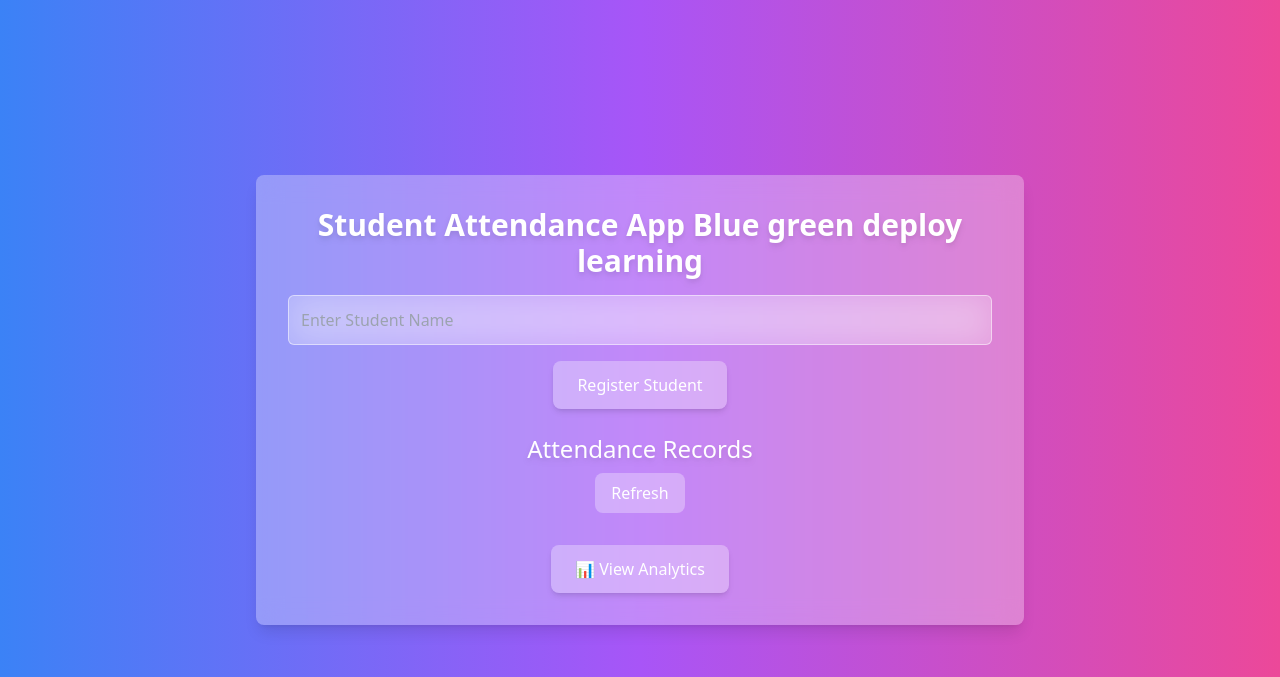
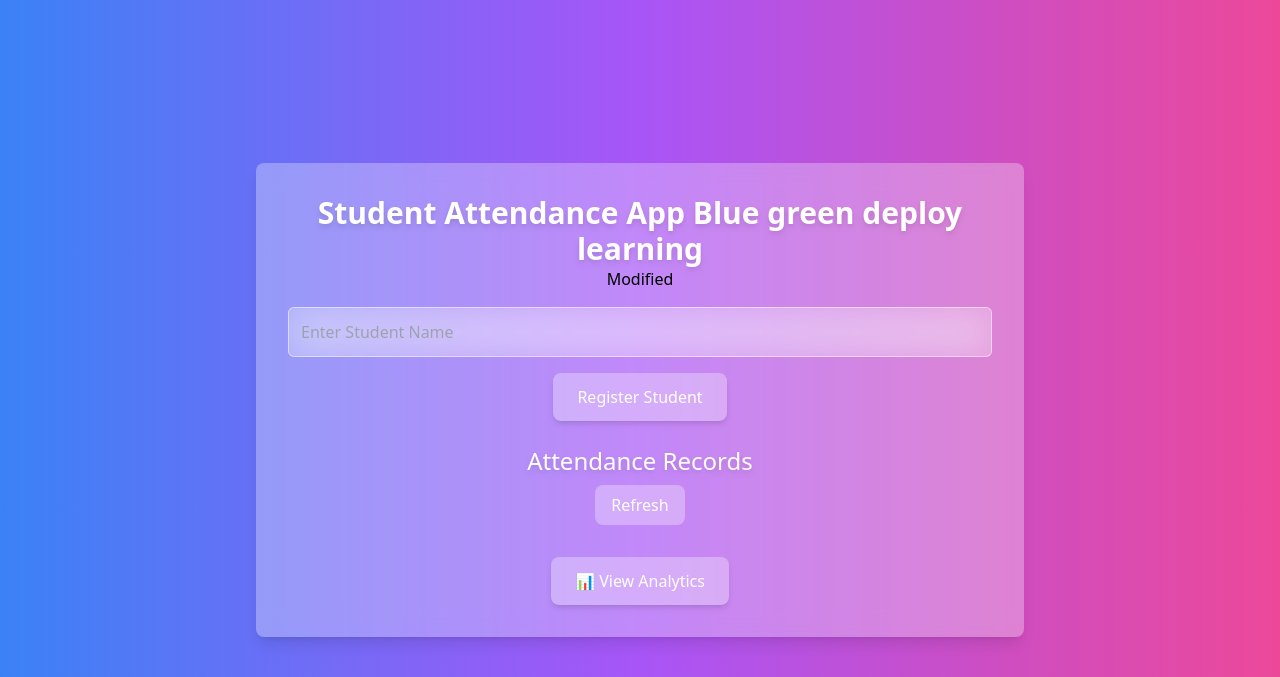
Before and after one commit to Rabbii96/Customize-flask-App, a Flask app: page / in a window 1280 px wide. Shown: the top 677 px of the page. Run offline with Flask 3, Linux system fonts and the light colour scheme; some libraries are stand-ins or nearby versions.

Commit message:
Update index.html

```diff
--- a/app/templates/index.html
+++ b/app/templates/index.html
@@ -10,7 +10,7 @@
 
     <div class="backdrop-blur-md bg-white/30 p-8 rounded-lg shadow-lg max-w-3xl w-full text-center">
         <h2 class="text-3xl font-bold text-white drop-shadow-md">Student Attendance App Blue green deploy learning </h2>
-<h4> </h4>
+<h4>Modified</h4>
 
         <input id="studentName" type="text" placeholder="Enter Student Name"
             class="border border-white/50 bg-white/20 backdrop-blur-lg text-white p-3 rounded-md w-full mt-4 focus:outline-none focus:ring-2 focus:ring-white/50">
```
